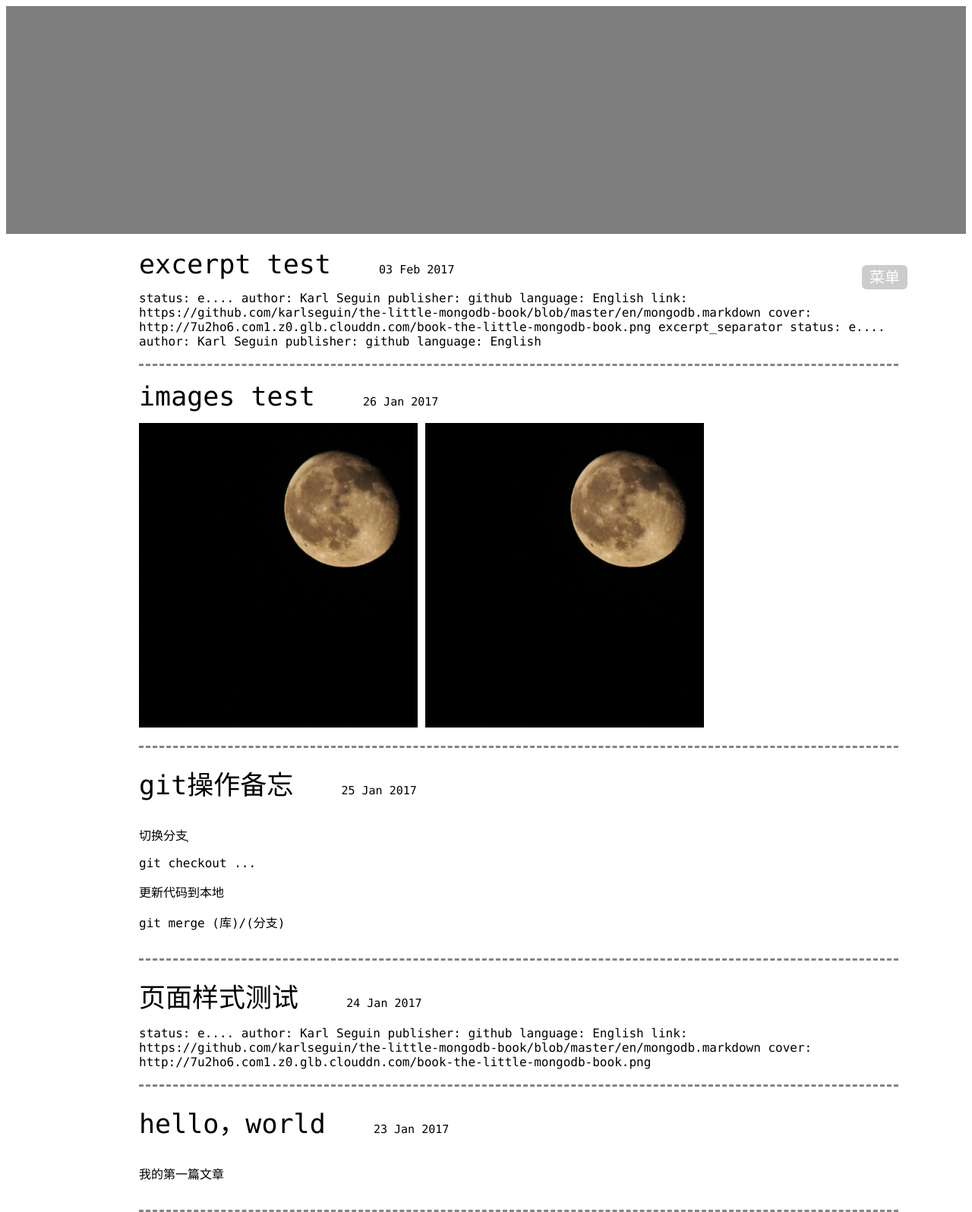
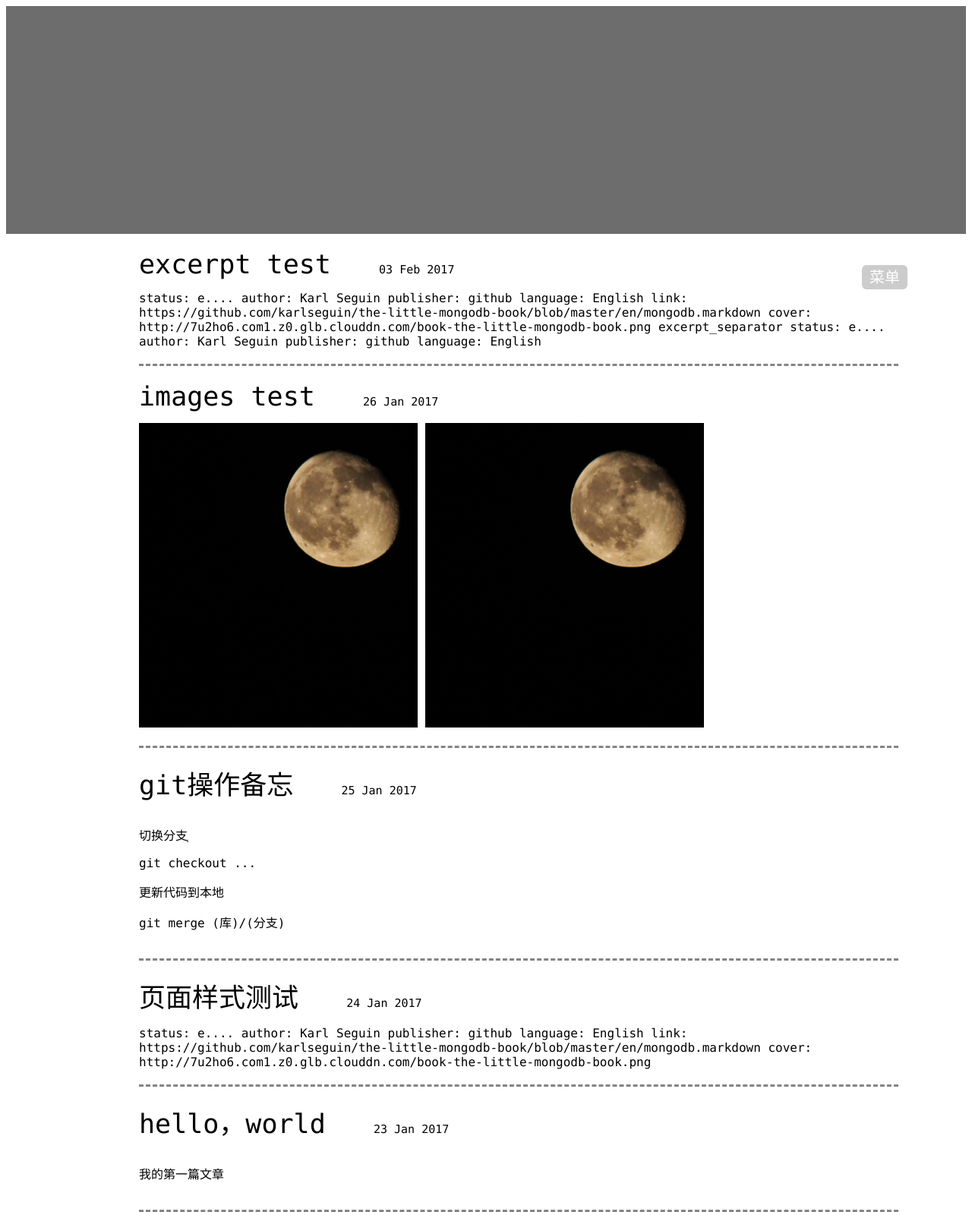
Before and after one commit to wangjianjie606/dono, a Jekyll site: the page built from index.html, in a window 1280 px wide. Shown: the whole page at 76% size. Built offline with Jekyll 4.4.1, drawn with Linux system fonts in a browser that asks for light colours.

Commit message:
home page。。。

```diff
--- a/_layouts/home.html
+++ b/_layouts/home.html
@@ -15,7 +15,7 @@
   </head>
 
   <body>
-    <div id="homeHead" style="width:100%;height:300px;background:rgba(0,0,0,0.5);"></div>
+    <div id="homeHead" style="width:100%;height:300px;background:rgba(109,109,109,1);z-index:300"></div>
     <div id="homeBodyDiv">
 
       <div >
--- a/assets/css/home.css
+++ b/assets/css/home.css
@@ -11,6 +11,7 @@ body{
 }
 
 #homeSideBarDiv{
+	z-index:100;
 	width:0px;
 	background-color:rgba(0,0,0,0.5);
 	position:fixed;
```
